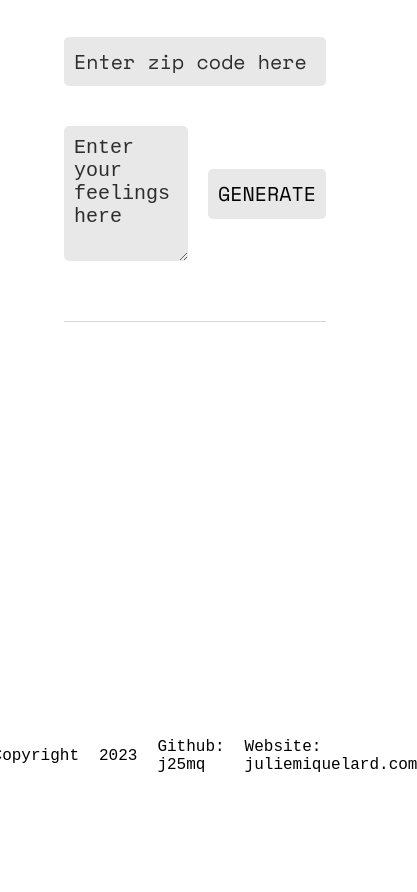
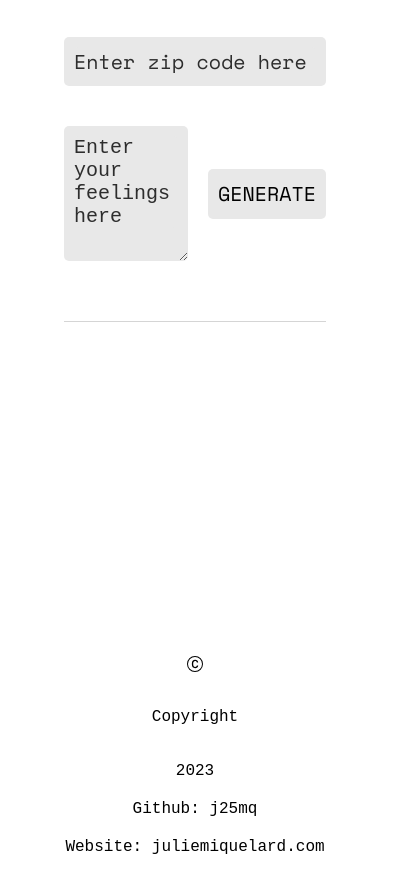
Before and after one commit to j25mq/weather-journal-app, a plain HTML site: page website/index.html in a window 390 px wide. Shown: the part 208-1100 px from the top of the page, 417 px wide, since content can reach past the window. Drawn offline with nearby package versions, Linux system fonts and the light colour scheme.

Commit message:
Update style.css

```diff
--- a/website/style.css
+++ b/website/style.css
@@ -126,3 +126,9 @@ button:focus {
 #copyrightFooter a:hover {
     opacity: .5;
 }
+@media (max-width: 800px) {
+    #copyrightFooter {
+        display: flex;
+        flex-direction: column;
+    }
+}
```
